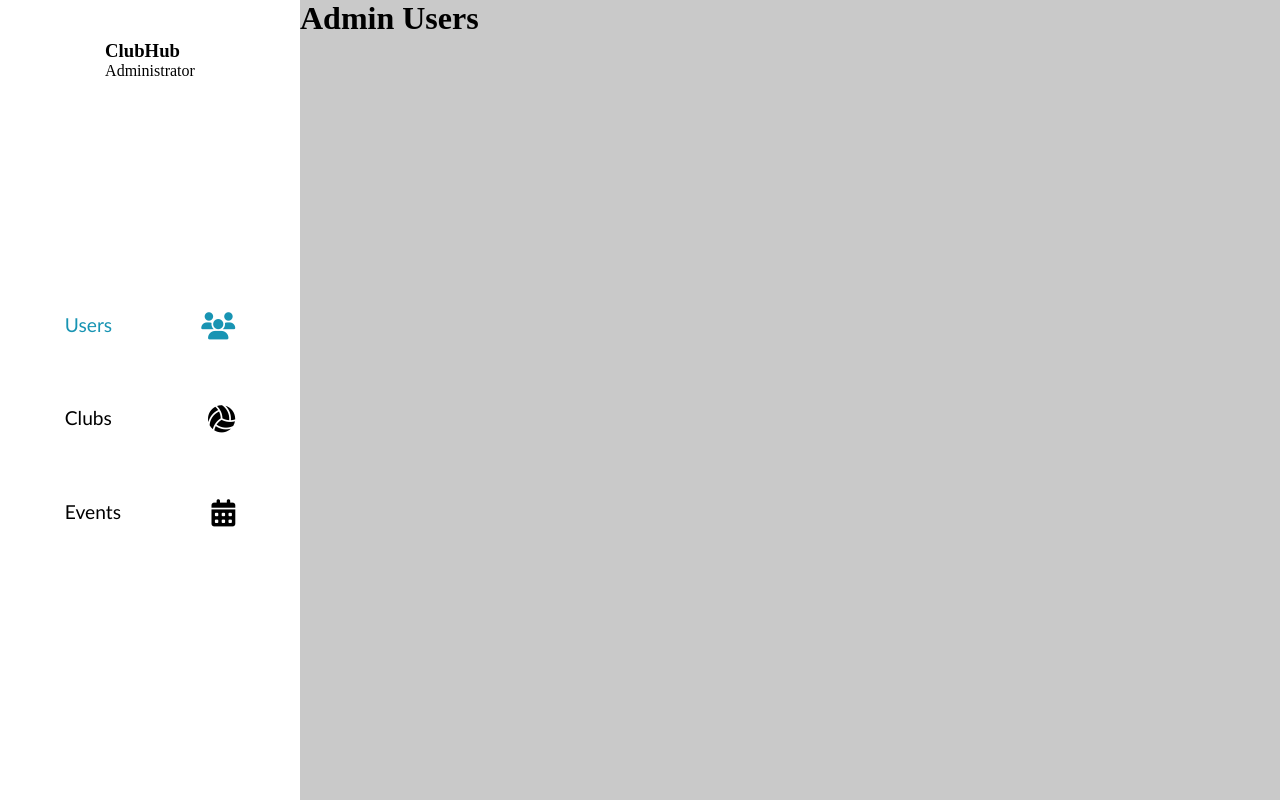
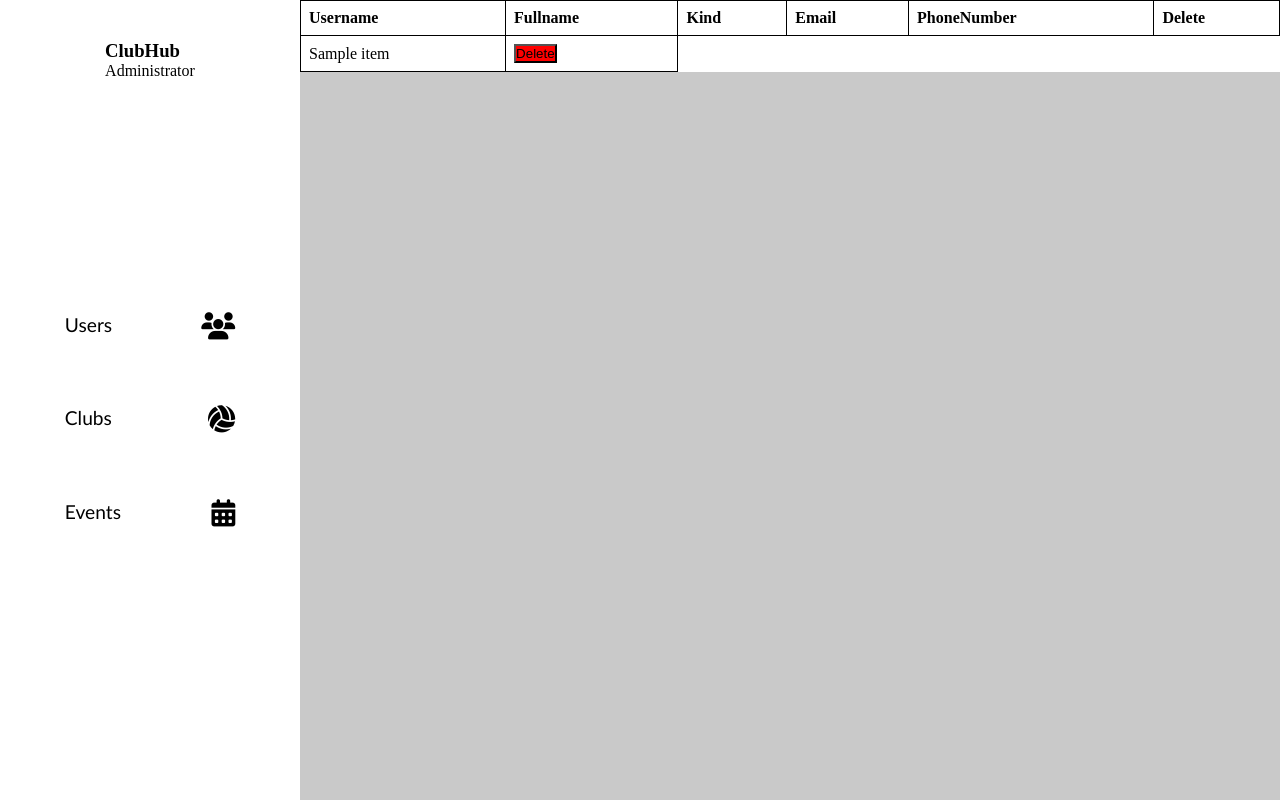
Before and after one commit to kronsy-ise/mini-epic-3, a Flask app: template clubhub/src/templates/admin/home.html in a window 1280 px wide. Run offline with Flask 3, Linux system fonts and the light colour scheme; the template is opened without the code that fills it: most values are stand-ins (such as "Sample title", 1, 10 or a date in 2020); some libraries are stand-ins or nearby versions.

Commit message:
working users table on admin home page

```diff
--- a/clubhub/src/handlers/home.py
+++ b/clubhub/src/handlers/home.py
@@ -24,7 +24,8 @@ def homepage():
     # we show a different home page
 
     if auth_user.kind == UserKind.Admin:
-        return render_template("admin/home.html")
+        users=User.return_list()
+        return render_template("admin/home.html",users=users)
     elif auth_user.kind == UserKind.User:
         return render_template("user/home.html")
     elif auth_user.kind == UserKind.Coordinator:
--- a/clubhub/src/templates/admin/home.html
+++ b/clubhub/src/templates/admin/home.html
@@ -6,20 +6,65 @@
     <meta name="viewport" content="width=device-width, initial-scale=1">
     <link href="static/styles/index.css" rel="stylesheet">
     <script src="https://kit.fontawesome.com/c2b7a7d1d7.js" crossorigin="anonymous"></script>
+    <style>
+      /* Your CSS code here */
+      .app__main {
+        /* Styles for the main section */
+      }
+
+      .app__content {
+        /* Styles for the content section */
+      }
+
+      table {
+        background-color: white;
+        border-collapse: collapse;
+        width: 100%;
+      }
+
+      th {
+        border: 1px solid black;
+        padding: 8px;
+        text-align: left;
+      }
+
+      td {
+        border: 1px solid black;
+        padding: 8px;
+      }
+
+      /* ... and so on */
+    </style>
   </head>
   <body>
+    <main class="app__main">
+      {% include 'admin/nav.html' %} <!-- Include the navigation bar -->
+      <!-- Show a table containing all user credentials -->
+      <div class="app__content">
+        <table>
+          <tr>
+              <th>Username</th>
+              <th>Fullname</th>
+              <th>Kind</th>
+              <th>Email</th>
+              <th>PhoneNumber</th>
+              <th>Delete</th>
+            </tr> <!-- End of table row -->
 
-    <main class="app__main">
-      {% set page = 'users' %}
-      {% include 'admin/nav.html' %}
-
-      <div class="app__content">
-          <h1>
-            Admin Users
-           </h1>
+          {% for user in users %} <!-- Loop through the list of users -->
+          <tr>
+              {% for item in user %} <!-- Loop through the user's attributes -->
+              <td>{{ item }}</td> <!-- Display each attribute in a table cell -->
+              {% endfor %}
+              <td>
+                <form method="POST" action="">
+                    <input type="submit" value="Delete" style="background-color: red;"> <!-- Delete button -->
+                </form>
+              </td>
+          </tr>
+          {% endfor %}
+        </table>
       </div>
-
     </main>
-
   </body>
 </html>
--- a/clubhub/src/util.py
+++ b/clubhub/src/util.py
@@ -47,6 +47,8 @@ def verify_session():
     cur.execute("SELECT user_id, expires_at FROM Sessions WHERE expires_at > NOW() AND secret = %s", (session_secret, ))
 
     session = cur.fetchone()
+    if session is None:
+        return None
 
     user_id : int = session[0]
 
```
Also changed, not shown: clubhub/src/models/user.py (+12 -0 lines), worklog.md (+18 -0 lines).
